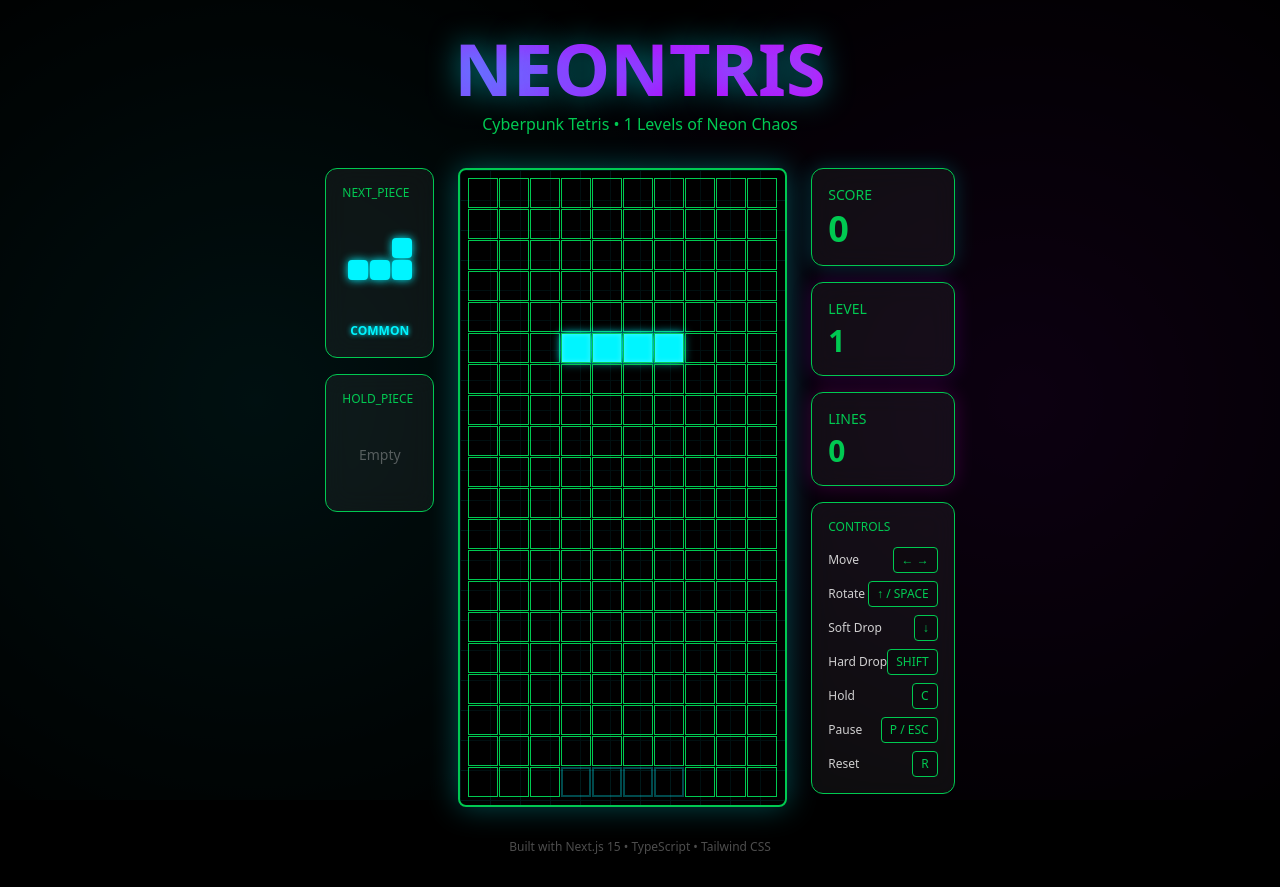
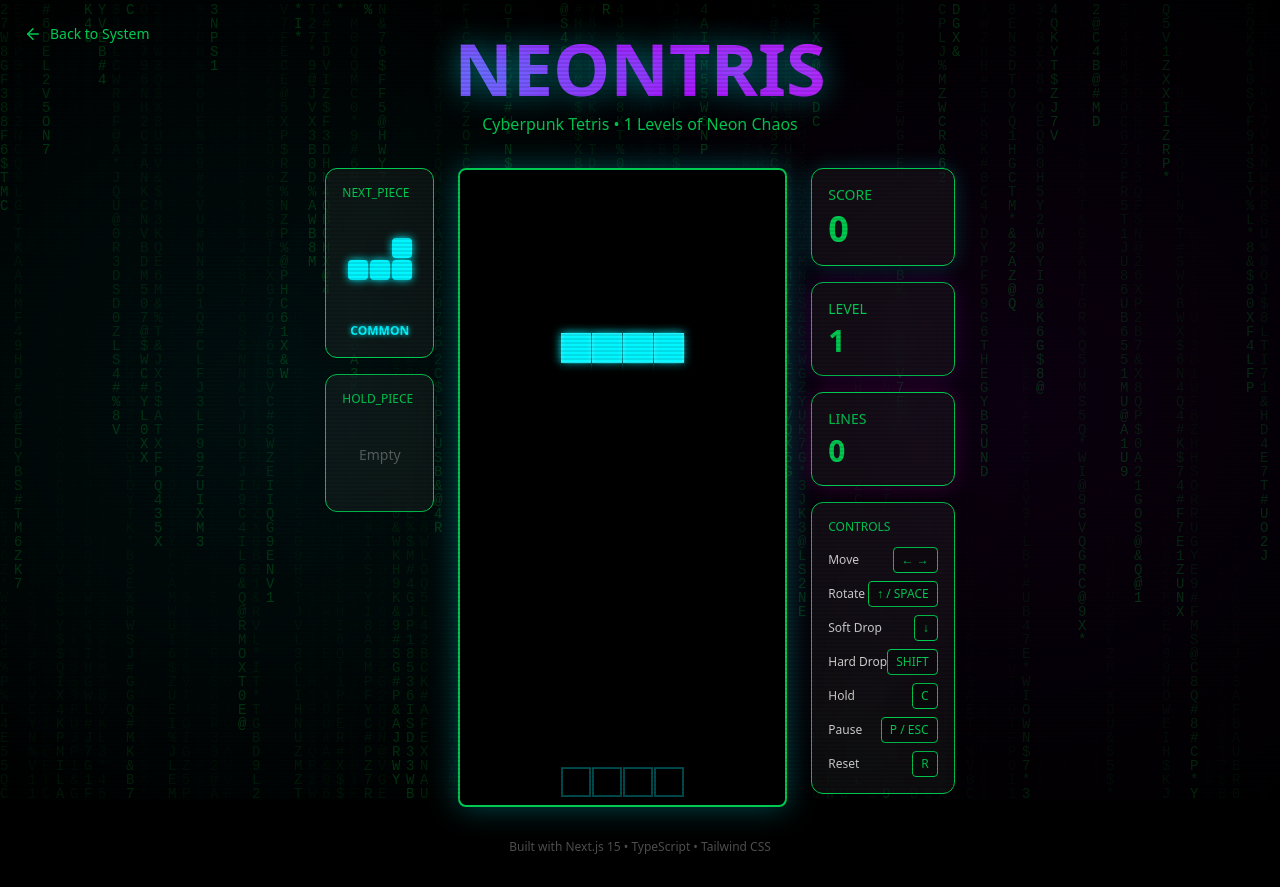
Before and after one commit to linuxpredator/neural_matrix, a Next.js app: page /projek/tetris in a window 1280 px wide. Built offline with nearby package versions, Linux system fonts and the light colour scheme.

Commit message:
feat: add Matrix background and remove grid lines from Tetris game
- Add MatrixRain component, scanline, and CRT overlay to Tetris page
- Remove distracting green grid lines from game board
- Improve player visibility and gameplay experience

```diff
--- a/app/projek/tetris/components/GameBoard.tsx
+++ b/app/projek/tetris/components/GameBoard.tsx
@@ -70,7 +70,7 @@ export default function GameBoard({ state }: GameBoardProps) {
             }
         }
 
-        const baseClass = "w-full h-full border border-neon-cyan/20 transition-all duration-75";
+        const baseClass = "w-full h-full transition-all duration-75";
 
         if (isCurrentPiece && currentBlockRarity) {
             const color = state.currentPiece!.color;
@@ -132,17 +132,7 @@ export default function GameBoard({ state }: GameBoardProps) {
                 boxShadow: '0 0 30px rgba(0, 245, 255, 0.3)',
             }}
         >
-            {/* Grid overlay for holographic effect */}
-            <div
-                className="absolute inset-0 opacity-10 pointer-events-none rounded-lg"
-                style={{
-                    backgroundImage: `
-            linear-gradient(#00f5ff 1px, transparent 1px),
-            linear-gradient(90deg, #00f5ff 1px, transparent 1px)
-          `,
-                    backgroundSize: '30px 30px',
-                }}
-            />
+
 
             {/* Game grid */}
             <div
--- a/app/projek/tetris/page.tsx
+++ b/app/projek/tetris/page.tsx
@@ -3,6 +3,10 @@
 
 'use client';
 
+import { useState, useEffect } from 'react';
+import Link from 'next/link';
+import { ArrowLeft } from 'lucide-react';
+import MatrixRain from '@/components/MatrixRain';
 import { useGameEngine } from './lib/game-engine';
 import GameBoard from './components/GameBoard';
 import ScorePanel from './components/ScorePanel';
@@ -10,10 +14,45 @@ import PiecePreview from './components/PiecePreview';
 import Controls from './components/Controls';
 
 export default function NeontrisPage() {
+    // Prevent SSR hydration mismatch - only render game on client
+    const [isMounted, setIsMounted] = useState(false);
+
+    useEffect(() => {
+        setIsMounted(true);
+    }, []);
+
     const { state, controls } = useGameEngine();
 
+    // Show loading during SSR
+    if (!isMounted) {
+        return (
+            <div className="min-h-screen w-full bg-gradient-to-br from-black via-neon-void to-black flex items-center justify-center">
+                <div className="text-neon-cyan text-2xl font-bold font-mono animate-pulse">
+                    Loading NEONTRIS...
+                </div>
+            </div>
+        );
+    }
+
     return (
-        <div className="min-h-screen w-full bg-gradient-to-br from-black via-neon-void to-black flex items-center justify-center p-4 md:p-8">
+        <div className="min-h-screen w-full bg-black flex items-center justify-center p-4 md:p-8">
+            {/* Matrix Rain Background */}
+            <MatrixRain />
+
+            {/* CRT & Scanline Effects */}
+            <div className="fixed inset-0 z-50 pointer-events-none scanline-effect opacity-50"></div>
+            <div className="fixed inset-0 z-40 pointer-events-none crt-overlay opacity-30"></div>
+
+            {/* Back to System button - Top left */}
+            <Link
+                href="/"
+                className="fixed top-6 left-6 z-50 flex items-center gap-2 group"
+            >
+                <ArrowLeft size={18} className="text-neon-cyan/60 group-hover:text-neon-cyan group-hover:translate-x-[-4px] transition-all duration-300" />
+                <span className="text-sm font-mono text-neon-cyan/60 group-hover:text-neon-cyan transition-colors duration-300">
+                    Back to System
+                </span>
+            </Link>
             {/* Animated background effect */}
             <div
                 className="fixed inset-0 opacity-20 pointer-events-none"
```
